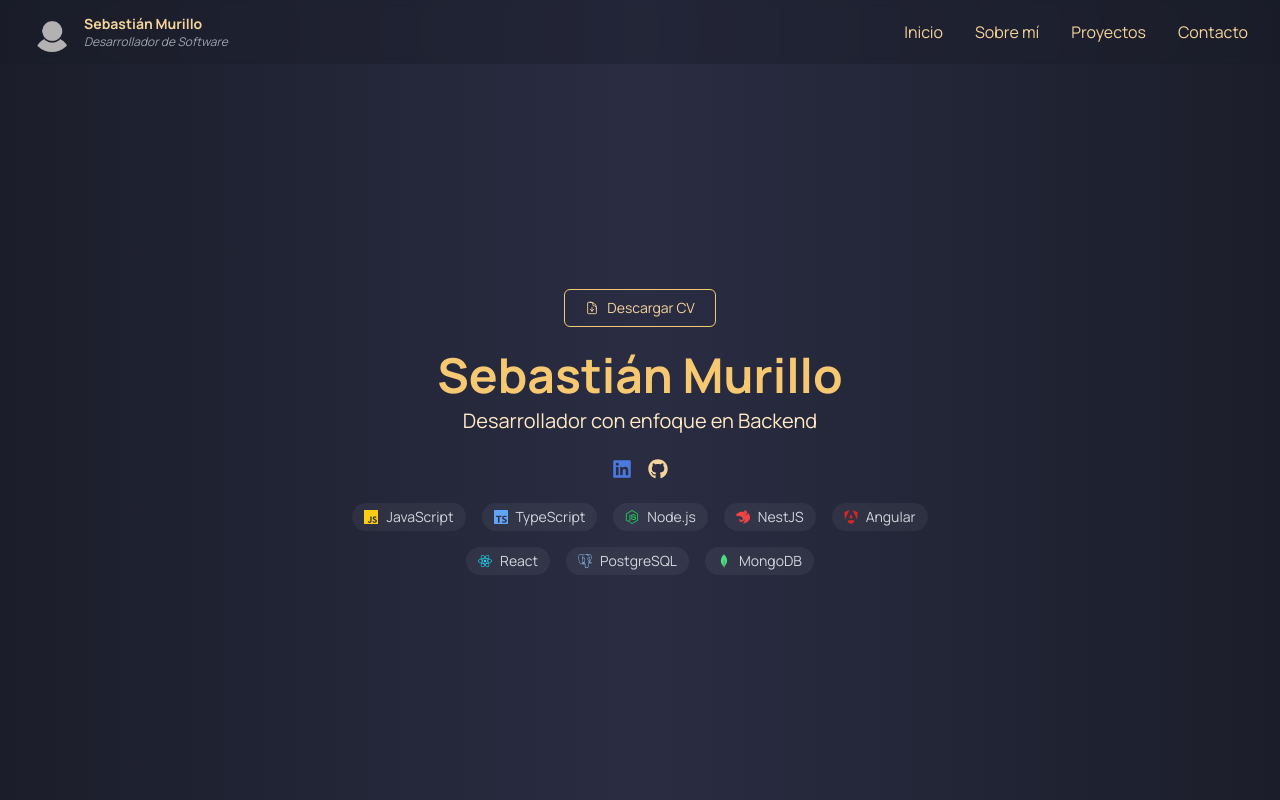
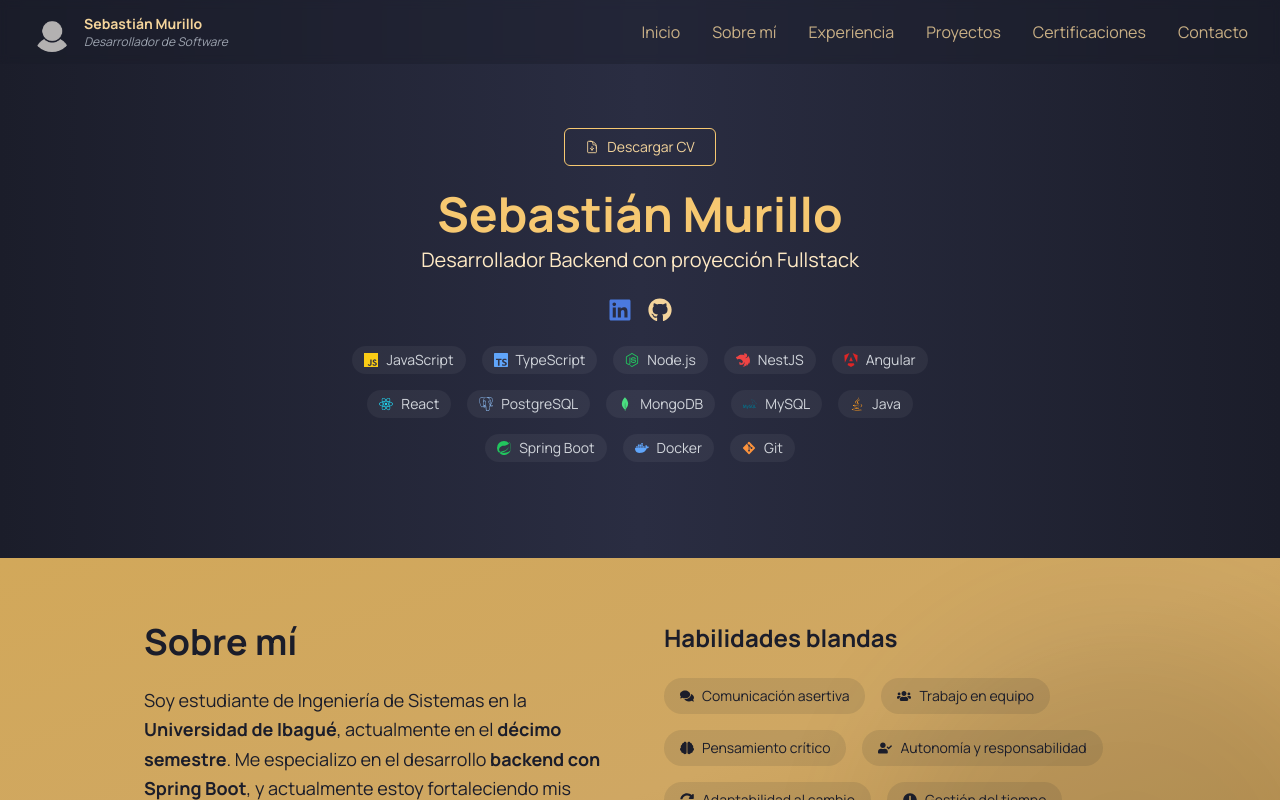
Before and after one commit to Seb7ry/seb7ry.github.io, a React (Vite) app: page / in a window 1280 px wide. Built offline with nearby package versions, Linux system fonts and the light colour scheme.

Commit message:
configurando about me, colores

```diff
--- a/src/components/AboutMe.tsx
+++ b/src/components/AboutMe.tsx
@@ -1,22 +1,42 @@
-import { FaComments, FaUsers, FaBrain, FaUserCheck, FaClock, FaSyncAlt } from 'react-icons/fa';
+import {
+  FaComments,
+  FaUsers,
+  FaBrain,
+  FaUserCheck,
+  FaClock,
+  FaSyncAlt,
+} from 'react-icons/fa';
 
 export default function AboutMe() {
   return (
     <section
       id="sobremi"
-      className="w-full px-6 py-16 bg-[#F6C871] text-[#1B1D2A]"
+      className="relative w-full py-16 text-[#1B1D2A] overflow-hidden bg-gradient-to-br from-[#d2a85a] via-[#cfa763] to-[#b88f4a]"
     >
-      <div className="max-w-4xl mx-auto text-center">
-        <h2 className="text-3xl md:text-4xl font-bold mb-6">Sobre mí</h2>
-        <p className="text-lg leading-relaxed mb-10">
-          Soy estudiante de Ingeniería de Sistemas en la <strong>Universidad de Ibagué</strong>,
-          actualmente cursando el <strong>décimo semestre</strong>. Me apasiona el desarrollo backend,
-          la resolución de problemas y el aprendizaje constante.
+      {/* Luz decorativa suave */}
+      <div className="absolute -bottom-24 -right-24 w-[500px] h-[500px] bg-[#1B1D2A] opacity-10 rounded-full blur-3xl z-0" />
+
+      <div className="relative z-10 max-w-5xl mx-auto px-4 flex flex-col md:flex-row items-center md:items-start gap-12">
+        {/* Texto */}
+        <div className="flex-1">
+          <h2 className="text-3xl md:text-4xl font-bold mb-6 text-center md:text-left">
+            Sobre mí
+          </h2>
+          <p className="text-lg leading-relaxed mb-4 text-center md:text-left">
+            Soy estudiante de Ingeniería de Sistemas en la <strong>Universidad de Ibagué</strong>, actualmente en el <strong>décimo semestre</strong>.
+            Me especializo en el desarrollo <strong>backend con Spring Boot</strong>, y actualmente estoy fortaleciendo mis habilidades en <strong>Frontend con React</strong> y <strong>tecnologías cloud como AWS</strong>.
           </p>
+          <p className="text-lg leading-relaxed text-center md:text-left">
+            Me apasiona construir soluciones eficientes, trabajar en equipo y seguir aprendiendo constantemente en el mundo del desarrollo de software.
+          </p>
+        </div>
 
-        <h3 className="text-2xl font-semibold mb-6">Habilidades blandas</h3>
-
-        <div className="flex flex-wrap justify-center gap-4 max-w-2xl mx-auto text-sm">
+        {/* Habilidades blandas */}
+        <div className="flex-1">
+          <h3 className="text-2xl font-semibold mb-6 text-center md:text-left">
+            Habilidades blandas
+          </h3>
+          <div className="flex flex-wrap justify-center md:justify-start gap-4 text-sm">
             <span className="flex items-center gap-2 bg-[#1B1D2A]/10 px-4 py-2 rounded-full">
               <FaComments className="text-[#1B1D2A]" /> Comunicación asertiva
             </span>
@@ -37,6 +57,7 @@ export default function AboutMe() {
             </span>
           </div>
         </div>
+      </div>
     </section>
   );
 }
--- a/src/components/Hero.tsx
+++ b/src/components/Hero.tsx
@@ -1,4 +1,4 @@
-import { FaGithub, FaLinkedin, FaNodeJs, FaReact } from 'react-icons/fa';
+import { FaGithub, FaLinkedin, FaNodeJs, FaReact, FaJava, FaGitAlt } from 'react-icons/fa';
 import { HiOutlineDocumentArrowDown } from 'react-icons/hi2';
 import {
   SiJavascript,
@@ -7,19 +7,22 @@ import {
   SiNestjs,
   SiPostgresql,
   SiMongodb,
+  SiSpring,
+  SiDocker,
+  SiMysql,
 } from 'react-icons/si';
 
 export default function Hero() {
   return (
     <section
       id="inicio"
-      className="relative h-screen pt-16 flex flex-col justify-center items-center text-center px-4 text-white bg-[#1B1D2A] overflow-hidden"
+      className="relative pt-32 pb-24 px-4 text-white bg-[#1B1D2A] overflow-hidden"
     >
       {/* Fondo con gradiente horizontal centrado */}
       <div className="absolute inset-0 z-0 pointer-events-none bg-gradient-to-r from-[#1B1D2A] via-[#2A2D42] to-[#1B1D2A]" />
 
       {/* Contenido */}
-      <div className="relative z-10">
+      <div className="relative z-10 flex flex-col items-center text-center max-w-5xl mx-auto">
         <div className="flex space-x-4 mb-6 justify-center">
           <a
             href="/cv-sebastian.pdf"
@@ -35,7 +38,7 @@ export default function Hero() {
           Sebastián Murillo
         </h1>
         <h2 className="text-lg md:text-xl text-[#ffeac5] mb-6">
-          Desarrollador con enfoque en Backend
+          Desarrollador Backend con proyección Fullstack
         </h2>
 
         <div className="flex space-x-4 mb-6 justify-center">
@@ -43,7 +46,7 @@ export default function Hero() {
             href={import.meta.env.VITE_LINKEDIN_URL}
             target="_blank"
             rel="noopener noreferrer"
-            className="text-[#4b7adf] hover:text-[#9D6B8B] text-xl"
+            className="text-[#4b7adf] hover:text-[#9D6B8B] text-2xl"
           >
             <FaLinkedin />
           </a>
@@ -51,13 +54,13 @@ export default function Hero() {
             href={import.meta.env.VITE_GITHUB_URL}
             target="_blank"
             rel="noopener noreferrer"
-            className="text-[#F4D49B] hover:text-[#9D6B8B] text-xl"
+            className="text-[#F4D49B] hover:text-[#9D6B8B] text-2xl"
           >
             <FaGithub />
           </a>
         </div>
 
-        <div className="flex flex-wrap justify-center gap-4 max-w-xl text-gray-300 text-sm">
+        <div className="flex flex-wrap justify-center gap-4 text-gray-300 text-sm max-w-2xl mx-auto">
           <span className="flex items-center gap-2 bg-white/5 px-3 py-1 rounded-full">
             <SiJavascript className="text-yellow-400" /> JavaScript
           </span>
@@ -82,6 +85,21 @@ export default function Hero() {
           <span className="flex items-center gap-2 bg-white/5 px-3 py-1 rounded-full">
             <SiMongodb className="text-green-400" /> MongoDB
           </span>
+          <span className="flex items-center gap-2 bg-white/5 px-3 py-1 rounded-full">
+            <SiMysql className="text-[#00758F]" /> MySQL
+          </span>
+          <span className="flex items-center gap-2 bg-white/5 px-3 py-1 rounded-full">
+            <FaJava className="text-[#f89820]" /> Java
+          </span>
+          <span className="flex items-center gap-2 bg-white/5 px-3 py-1 rounded-full">
+            <SiSpring className="text-green-500" /> Spring Boot
+          </span>
+          <span className="flex items-center gap-2 bg-white/5 px-3 py-1 rounded-full">
+            <SiDocker className="text-blue-400" /> Docker
+          </span>
+          <span className="flex items-center gap-2 bg-white/5 px-3 py-1 rounded-full">
+            <FaGitAlt className="text-orange-400" /> Git
+          </span>
         </div>
       </div>
     </section>
--- a/src/components/Navbar.tsx
+++ b/src/components/Navbar.tsx
@@ -46,11 +46,13 @@ export default function Navbar() {
           </div>
 
           {/* Menú en pantalla grande */}
-          <div className="hidden md:flex space-x-8 text-[#F4D49B]">
-            <a href="#inicio" className="hover:text-[#F6C871]">Inicio</a>
+          <div className="hidden md:flex space-x-8 text-[#F4D49B] opacity-80">
+            <a href="#inicio" className="hover:text-[#F6C871] ">Inicio</a>
             <a href="#sobremi" className="hover:text-[#F6C871]">Sobre mí</a>
+            <a href="#experiencia" className="hover:text-[#F6C871]">Experiencia</a>
             <a href="#proyectos" className="hover:text-[#F6C871]">Proyectos</a>
-            <a href="#contacto" className="hover:text-[#F6C871]">Contacto</a>
+            <a href="#certificaciones" className="hover:text-[#F6C871]">Certificaciones</a>
+            <a href="#contacto" className="hover:text-[#F6C871] ">Contacto</a>
           </div>
 
           {/* Botón hamburguesa para mobile */}
@@ -79,7 +81,7 @@ export default function Navbar() {
             isOpen ? 'max-h-96 py-4' : 'max-h-0 py-0'
           )}
         >
-          <div className="px-4 space-y-3 text-[#F4D49B]">
+          <div className="px-4 space-y-3 text-[#F4D49B] opacity-80">
             <a
               href="#inicio"
               className="block py-2 hover:text-[#F6C871] transition-colors"
@@ -95,11 +97,25 @@ export default function Navbar() {
               Sobre mí
             </a>
             <a
+              href="#experiencia"
+              className="block py-2 hover:text-[#F6C871] transition-colors"
+              onClick={() => setIsOpen(false)}
+            >
+              Experiencia
+            </a>
+            <a
               href="#proyectos"
               className="block py-2 hover:text-[#F6C871] transition-colors"
               onClick={() => setIsOpen(false)}
             >
               Proyectos
+            </a>
+            <a
+              href="#certificaciones"
+              className="block py-2 hover:text-[#F6C871] transition-colors"
+              onClick={() => setIsOpen(false)}
+            >
+              Certificaciones
             </a>
             <a
               href="#contacto"
```
Lines whose indentation alone changed are shown as unchanged.
